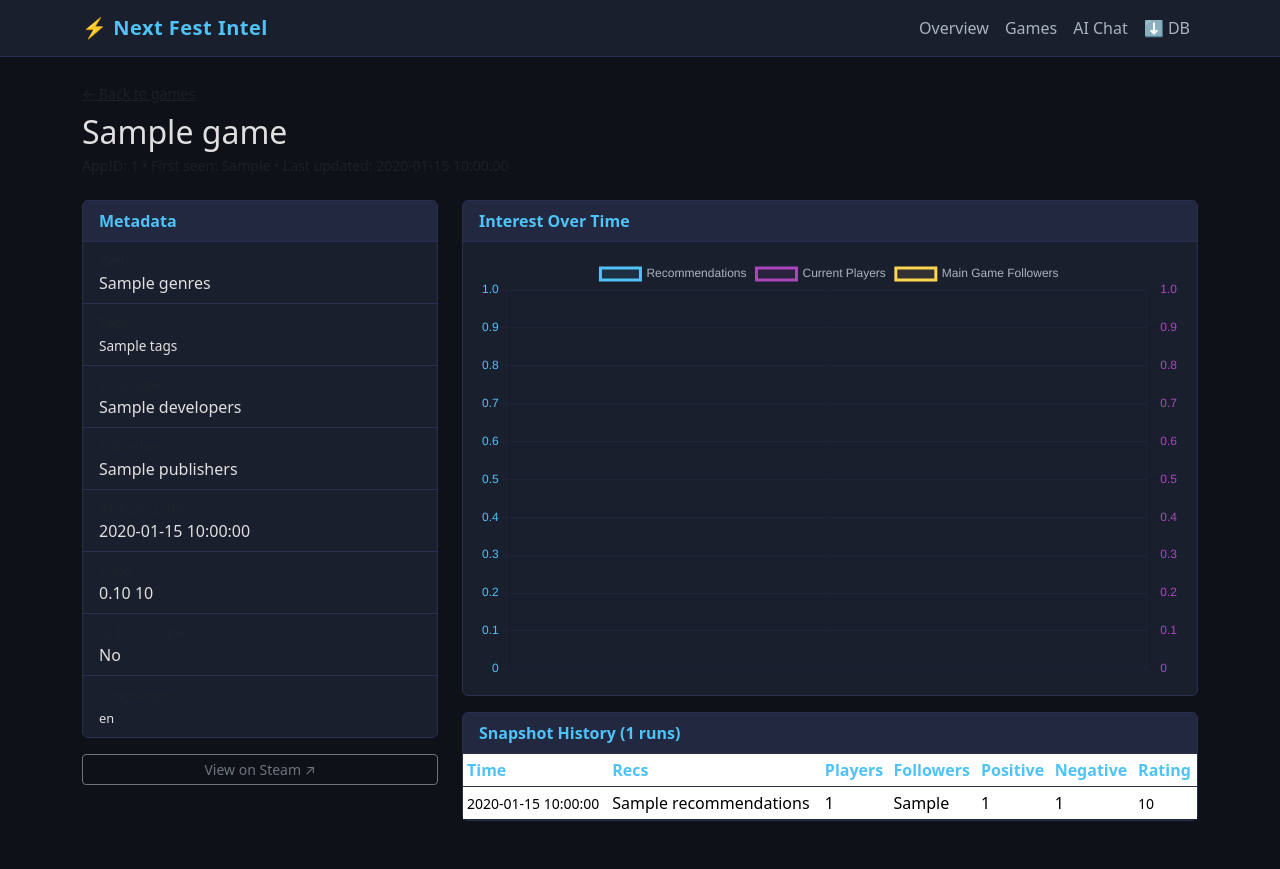
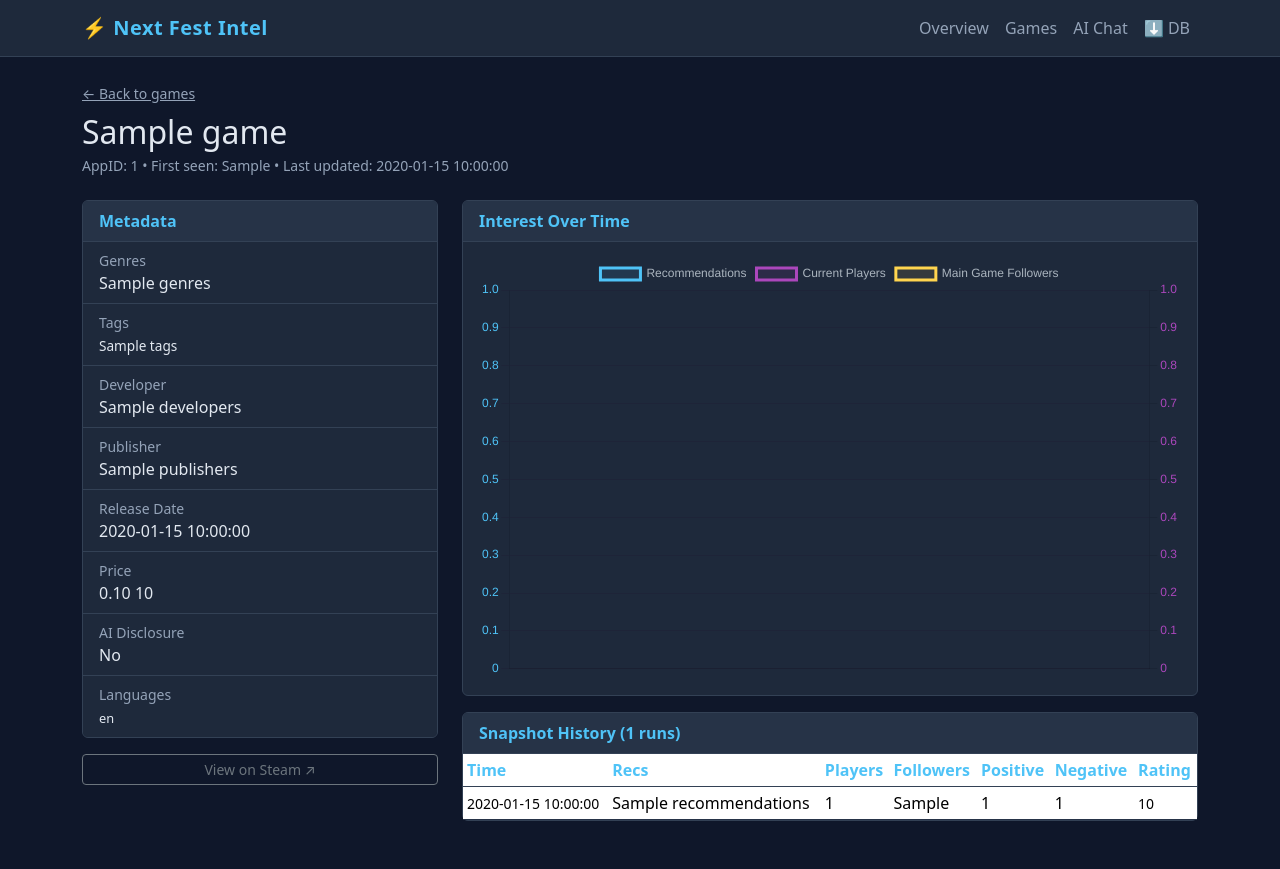
Before and after one commit to indieboomer/next-fest, a Flask app: template dashboard/templates/game_detail.html in a window 1280 px wide. Run offline with Flask 3, Linux system fonts and the light colour scheme; the template is opened without the code that fills it: most values are stand-ins (such as "Sample title", 1, 10 or a date in 2020).

Commit message:
changes colors in dashboard

```diff
--- a/dashboard/templates/base.html
+++ b/dashboard/templates/base.html
@@ -6,37 +6,40 @@
   <title>{% block title %}Next Fest Intelligence{% endblock %}</title>
   <link href="https://cdn.jsdelivr.net/npm/bootstrap@5.3.2/dist/css/bootstrap.min.css" rel="stylesheet">
   <style>
-    body { background: #0e1117; color: #e0e0e0; }
-    .navbar { background: #1a1f2e !important; border-bottom: 1px solid #2a3050; }
+    body { background: #0f172a; color: #e2e8f0; }
+    .navbar { background: #1e293b !important; border-bottom: 1px solid #334155; }
     .navbar-brand { color: #4fc3f7 !important; font-weight: 700; letter-spacing: .5px; }
-    .nav-link { color: #aab4be !important; }
+    .nav-link { color: #94a3b8 !important; }
     .nav-link.active, .nav-link:hover { color: #4fc3f7 !important; }
-    .card { background: #1a1f2e; border: 1px solid #2a3050; }
-    .card-header { background: #222840; border-bottom: 1px solid #2a3050; font-weight: 600; color: #4fc3f7; }
-    .table { color: #e0e0e0; }
-    .table th { color: #4fc3f7; border-color: #2a3050; }
-    .table td { border-color: #1e2438; }
-    .table tbody tr:hover { background: #1e2438; }
+    .card { background: #1e293b; border: 1px solid #334155; }
+    .card-header { background: #263347; border-bottom: 1px solid #334155; font-weight: 600; color: #4fc3f7; }
+    .card-body { color: #e2e8f0; }
+    .list-group-item { background: #1e293b !important; border-color: #334155 !important; color: #e2e8f0 !important; }
+    .text-muted { color: #94a3b8 !important; }
+    .table { color: #e2e8f0; }
+    .table th { color: #4fc3f7; border-color: #334155; }
+    .table td { border-color: #263347; }
+    .table tbody tr:hover { background: #263347; }
     .badge-ai { background: #ff6b6b; }
     .stat-card { border-left: 4px solid #4fc3f7; }
     a { color: #4fc3f7; }
     a:hover { color: #81d4fa; }
     .form-control, .form-select {
-      background: #0e1117; color: #e0e0e0;
-      border-color: #2a3050;
+      background: #0f172a; color: #e2e8f0;
+      border-color: #334155;
     }
     .form-control:focus, .form-select:focus {
-      background: #0e1117; color: #e0e0e0;
+      background: #0f172a; color: #e2e8f0;
       border-color: #4fc3f7; box-shadow: none;
     }
     .btn-primary { background: #1565c0; border-color: #1565c0; }
     .btn-primary:hover { background: #1976d2; border-color: #1976d2; }
-    #chat-box { height: 420px; overflow-y: auto; background: #0e1117; border: 1px solid #2a3050; border-radius: 6px; padding: 1rem; }
+    #chat-box { height: 420px; overflow-y: auto; background: #0f172a; border: 1px solid #334155; border-radius: 6px; padding: 1rem; }
     .msg-user { text-align: right; margin-bottom: .75rem; }
     .msg-user span { background: #1565c0; border-radius: 12px 12px 2px 12px; padding: .4rem .9rem; display: inline-block; }
     .msg-ai { margin-bottom: .75rem; }
-    .msg-ai span { background: #1a1f2e; border: 1px solid #2a3050; border-radius: 12px 12px 12px 2px; padding: .4rem .9rem; display: inline-block; white-space: pre-wrap; }
-    .msg-thinking span { color: #aab4be; font-style: italic; }
+    .msg-ai span { background: #1e293b; border: 1px solid #334155; border-radius: 12px 12px 12px 2px; padding: .4rem .9rem; display: inline-block; white-space: pre-wrap; }
+    .msg-thinking span { color: #94a3b8; font-style: italic; }
   </style>
   {% block head %}{% endblock %}
 </head>
--- a/dashboard/templates/game_detail.html
+++ b/dashboard/templates/game_detail.html
@@ -14,33 +14,33 @@
     <div class="card mb-3">
       <div class="card-header">Metadata</div>
       <ul class="list-group list-group-flush">
-        <li class="list-group-item" style="background:#1a1f2e;border-color:#2a3050;color:#e0e0e0;">
+        <li class="list-group-item">
           <span class="text-muted small d-block">Genres</span>{{ game.genres or '—' }}
         </li>
-        <li class="list-group-item" style="background:#1a1f2e;border-color:#2a3050;color:#e0e0e0;">
+        <li class="list-group-item">
           <span class="text-muted small d-block">Tags</span>
           <span style="font-size:.85rem">{{ game.tags or '—' }}</span>
         </li>
-        <li class="list-group-item" style="background:#1a1f2e;border-color:#2a3050;color:#e0e0e0;">
+        <li class="list-group-item">
           <span class="text-muted small d-block">Developer</span>{{ game.developers or '—' }}
         </li>
-        <li class="list-group-item" style="background:#1a1f2e;border-color:#2a3050;color:#e0e0e0;">
+        <li class="list-group-item">
           <span class="text-muted small d-block">Publisher</span>{{ game.publishers or '—' }}
         </li>
-        <li class="list-group-item" style="background:#1a1f2e;border-color:#2a3050;color:#e0e0e0;">
+        <li class="list-group-item">
           <span class="text-muted small d-block">Release Date</span>{{ game.release_date or '—' }}
         </li>
-        <li class="list-group-item" style="background:#1a1f2e;border-color:#2a3050;color:#e0e0e0;">
+        <li class="list-group-item">
           <span class="text-muted small d-block">Price</span>
           {% if game.price_final == 0 %}Free
           {% elif game.price_final %}{{ "%.2f"|format(game.price_final / 100) }} {{ game.price_currency }}
           {% else %}—{% endif %}
         </li>
-        <li class="list-group-item" style="background:#1a1f2e;border-color:#2a3050;color:#e0e0e0;">
+        <li class="list-group-item">
           <span class="text-muted small d-block">AI Disclosure</span>
           {% if game.has_ai_disclosure %}<span class="badge badge-ai">Yes</span>{% else %}No{% endif %}
         </li>
-        <li class="list-group-item" style="background:#1a1f2e;border-color:#2a3050;color:#e0e0e0;">
+        <li class="list-group-item">
           <span class="text-muted small d-block">Languages</span>
           <span style="font-size:.8rem">{{ game.supported_languages or '—' }}</span>
         </li>
```
Also changed, not shown: dashboard/templates/index.html (+5 -6 lines).
